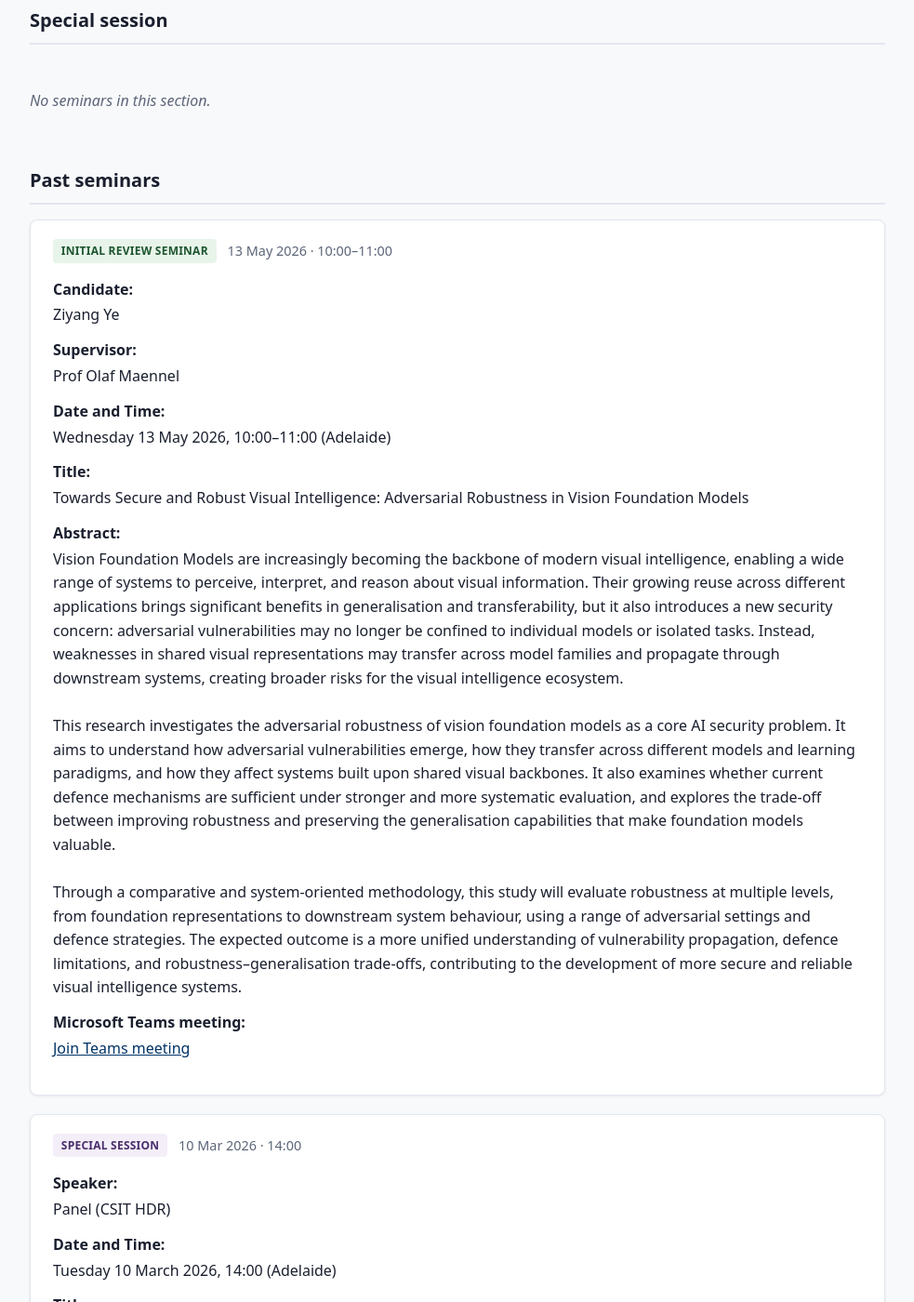
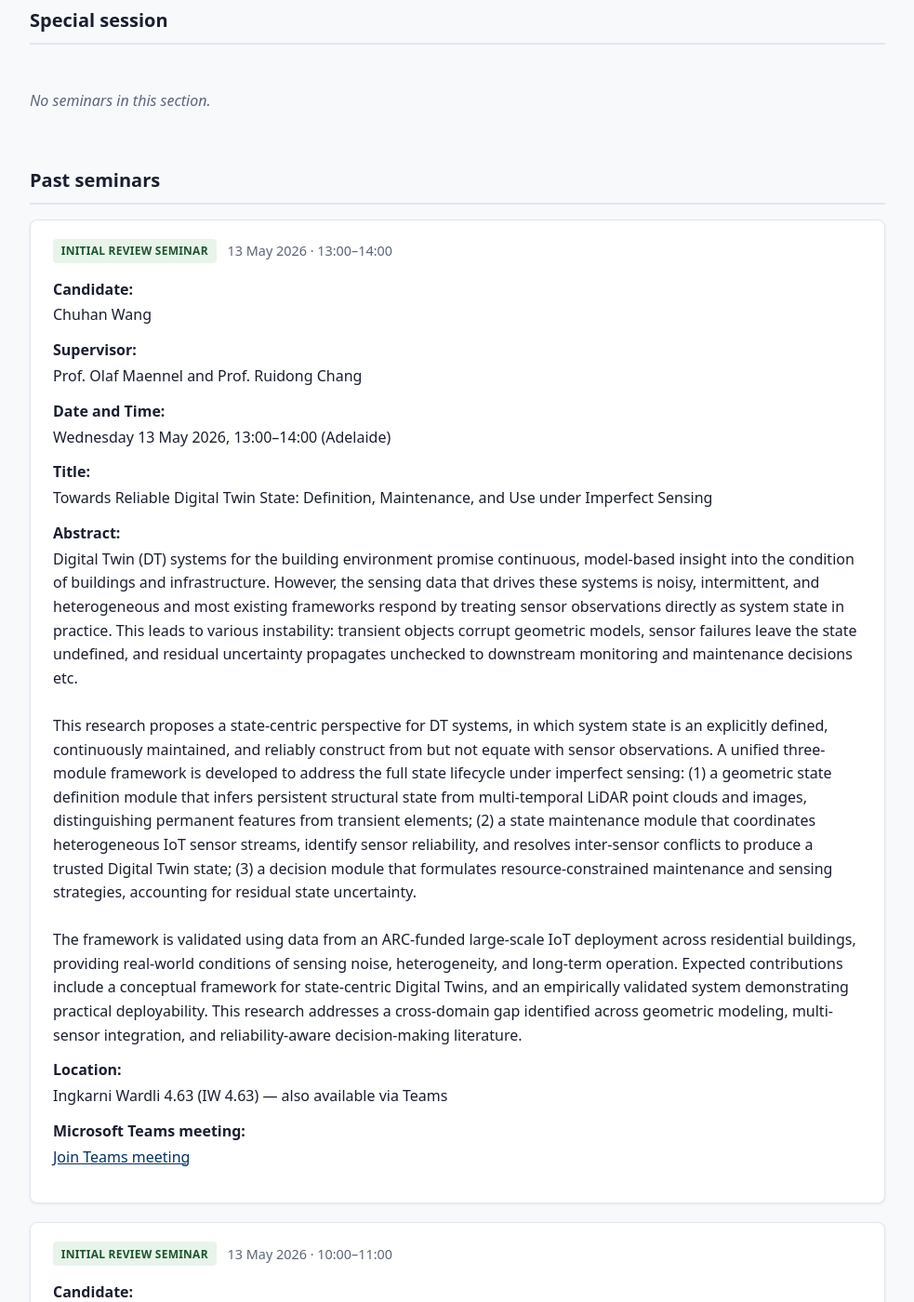
Before and after one commit to ht-timchen/Adelaide-CSIT-GRC, a Jekyll site: the page built from seminars.md, in a window 1280 px wide and 1400 px high, scrolled down 933 px. Shown: the whole window at 93% size, without its empty margins (148-1131 px from the left). Built offline with Jekyll 4.4.1, drawn with Linux system fonts in a browser that asks for light colours; some of the changed text lies outside the part shown.

Commit message:
Add CoC reviews for Dahia and Wang to seminar calendar.
Includes Simranjeet Singh Dahia (24 Apr 2026) and Chuhan Wang (13 May 2026); marks past initial reviews as completed.

Co-authored-by: Cursor <cursoragent@cursor.com>

```diff
--- a/_data/seminars.yml
+++ b/_data/seminars.yml
@@ -23,6 +23,20 @@ seminars:
       property, and commercialisation pathways for HDR research.
     status: completed
 
+  - id: initial-review-2026-04-24-dahia
+    type: initial_review
+    candidate: "Simranjeet Singh Dahia"
+    supervisor: "Prof Claudia Szabo, Dr Ruslan Puscasu, Dr Azhar Iqbal"
+    date: 2026-04-24
+    time: "15:00"
+    title: "Quantum multi-agent reinforcement learning for decision-making in complex systems"
+    abstract: |
+      Multi-agent reinforcement learning is a natural framework for decentralised decision-making in complex systems, but it faces persistent challenges under partial observability, strong inter-agent coupling and increasing coordination complexity. Quantum multi-agent reinforcement learning (QMARL) has recently emerged as a possible way to enhance policy and value representations in such settings. However, the field remains methodologically fragmented, is dominated by hybrid simulation-based studies and lacks both a consistent operational definition and disciplined evaluation standards. Our systematic review found that most existing work concentrates on encoding and policy approximation, while learning, coordination and evaluation remain underdeveloped.
+
+      This PhD investigates QMARL as a representational framework rather than a computational speedup claim. We established a centralized-training, decentralized-execution QMARL pipeline, implemented matched quantum-classical benchmarking and introduced a Dec-POMDP calibration benchmark to test whether the framework can resolve non-classical correlation structure. Building on this foundation, ongoing experiments in cooperative MARL environments examine when quantum-parameterized actors and critics remain competitive and when stronger coordination regimes begin to expose representation-dependent behaviour. These findings motivate the next stage of the project: a complex phase space representation designed to explicitly encode coordination-relevant dynamics and a conflict-aware stabilisation mechanism for more expressive modelling of complex multi-agent dynamics.
+    teams_url: "https://teams.microsoft.com/meet/4391590514779?p=ARWeFvAXrS5MG9hrZb"
+    status: completed
+
   - id: initial-review-2026-05-13-ye
     type: initial_review
     candidate: "Ziyang Ye"
@@ -37,4 +51,21 @@ seminars:
 
       Through a comparative and system-oriented methodology, this study will evaluate robustness at multiple levels, from foundation representations to downstream system behaviour, using a range of adversarial settings and defence strategies. The expected outcome is a more unified understanding of vulnerability propagation, defence limitations, and robustness–generalisation trade-offs, contributing to the development of more secure and reliable visual intelligence systems.
     teams_url: "https://teams.microsoft.com/meet/43679131191974?p=VNm7XZhoNDkqJ8DnhW"
-    status: scheduled
+    status: completed
+
+  - id: initial-review-2026-05-13-wang
+    type: initial_review
+    candidate: "Chuhan Wang"
+    supervisor: "Prof. Olaf Maennel and Prof. Ruidong Chang"
+    date: 2026-05-13
+    time: "13:00–14:00"
+    title: "Towards Reliable Digital Twin State: Definition, Maintenance, and Use under Imperfect Sensing"
+    abstract: |
+      Digital Twin (DT) systems for the building environment promise continuous, model-based insight into the condition of buildings and infrastructure. However, the sensing data that drives these systems is noisy, intermittent, and heterogeneous and most existing frameworks respond by treating sensor observations directly as system state in practice. This leads to various instability: transient objects corrupt geometric models, sensor failures leave the state undefined, and residual uncertainty propagates unchecked to downstream monitoring and maintenance decisions etc.
+
+      This research proposes a state-centric perspective for DT systems, in which system state is an explicitly defined, continuously maintained, and reliably construct from but not equate with sensor observations. A unified three-module framework is developed to address the full state lifecycle under imperfect sensing: (1) a geometric state definition module that infers persistent structural state from multi-temporal LiDAR point clouds and images, distinguishing permanent features from transient elements; (2) a state maintenance module that coordinates heterogeneous IoT sensor streams, identify sensor reliability, and resolves inter-sensor conflicts to produce a trusted Digital Twin state; (3) a decision module that formulates resource-constrained maintenance and sensing strategies, accounting for residual state uncertainty.
+
+      The framework is validated using data from an ARC-funded large-scale IoT deployment across residential buildings, providing real-world conditions of sensing noise, heterogeneity, and long-term operation. Expected contributions include a conceptual framework for state-centric Digital Twins, and an empirically validated system demonstrating practical deployability. This research addresses a cross-domain gap identified across geometric modeling, multi-sensor integration, and reliability-aware decision-making literature.
+    teams_url: "https://teams.microsoft.com/l/meetup-join/19%3ameeting_MjgwN2FkZDYtZGIyZC00YTYwLThkNmEtZGNlMGI1MTI3MjAw%40thread.v2/0?context=%7b%22Tid%22%3a%22b3cddf40-9654-4a26-86a1-779c51f69c48%22%2c%22Oid%22%3a%2268661114-00d5-44f4-9e15-a3dc292001b2%22%7d"
+    location: "Ingkarni Wardli 4.63 (IW 4.63) — also available via Teams"
+    status: completed
```
